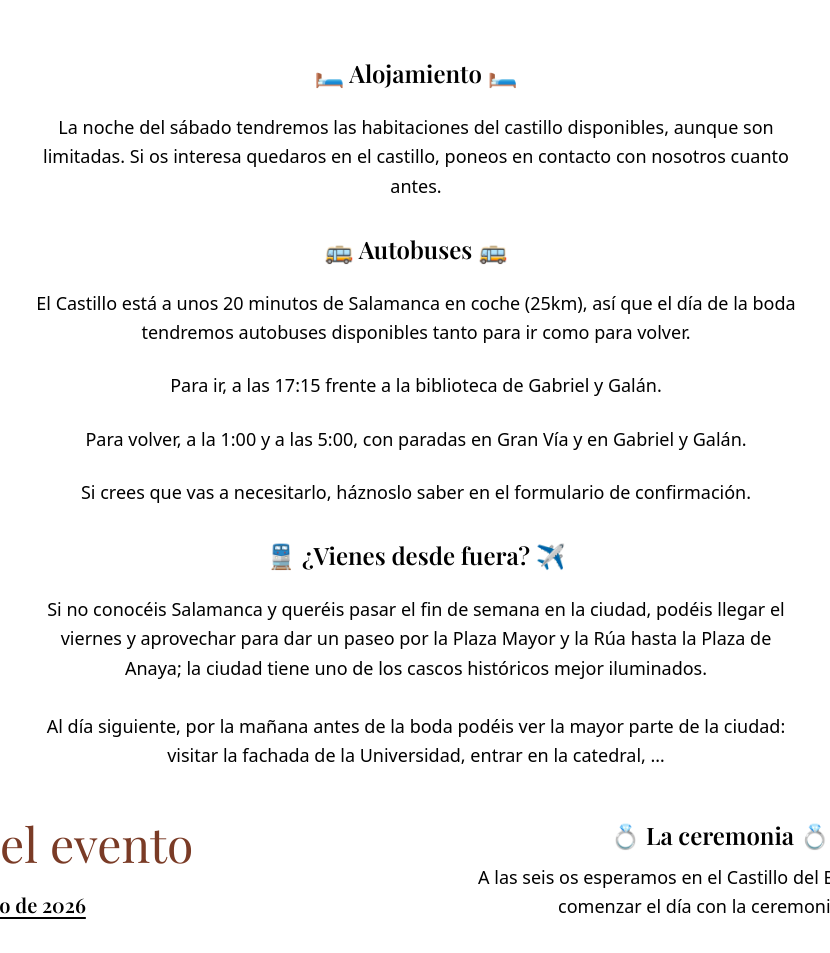
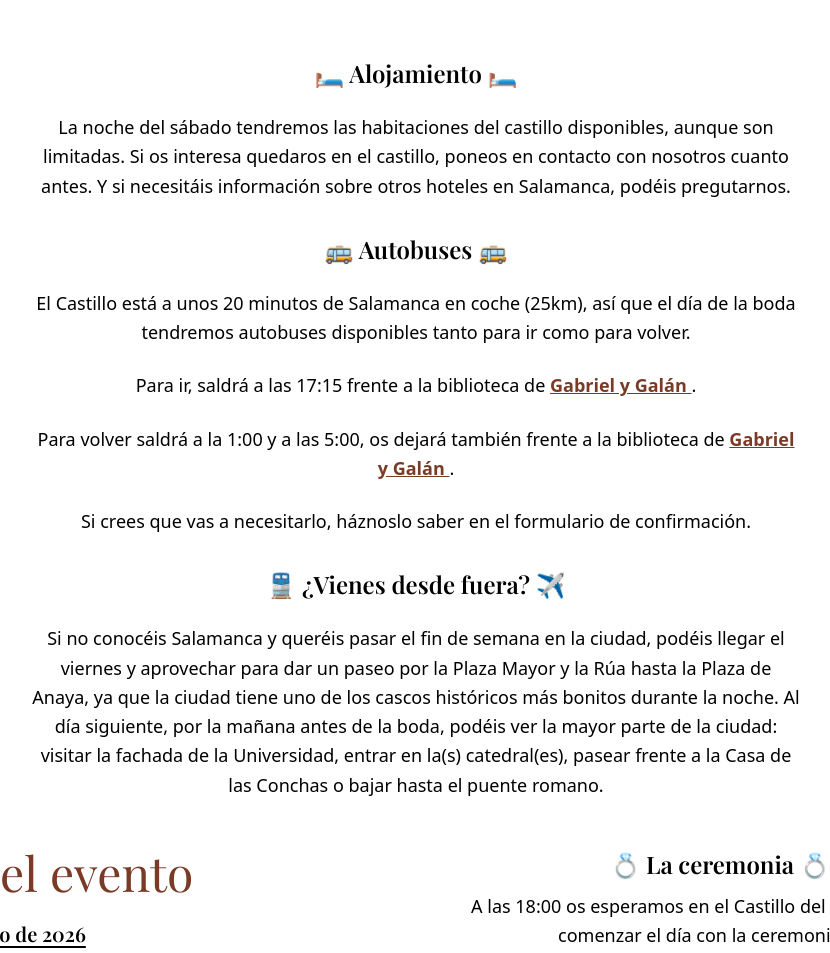
Before and after one commit to lmartincsanchez/luciaycarlos, a plain HTML site: page index.html in a window 1280 px wide. Shown: the part 1341-2294 px from the top of the page, without its empty margins (224-1054 px from the left). Drawn offline with nearby package versions, Linux system fonts and the light colour scheme.

Commit message:
Update index.html

```diff
--- a/index.html
+++ b/index.html
@@ -142,7 +142,8 @@
                     <p class="text-lg leading-relaxed font-sans">
                         La noche del sábado tendremos las habitaciones del castillo disponibles,
                         aunque son limitadas. Si os interesa quedaros en el castillo, poneos en
-                        contacto con nosotros cuanto antes.
+                        contacto con nosotros cuanto antes. Y si necesitáis información sobre otros
+                        hoteles en Salamanca, podéis pregutarnos.
                     </p>
                 </div>
 
@@ -160,13 +161,28 @@
                         </p>
 
                         <p>
-                            Para ir, a las 17:15 frente a la biblioteca de Gabriel y Galán.
-                        </p>
+                            Para ir, saldrá a las 17:15 frente a la biblioteca de
+                            <a
+                              href="https://maps.app.goo.gl/WSaejfZSu23dorrs5"
+                              target="_blank"
+                              rel="noopener noreferrer"
+                              class="text-[#7a3b26] font-semibold underline hover:opacity-80 transition"
+                            >
+                              Gabriel y Galán
+                            </a>.
+                          </p>
 
-                        <p>
-                            Para volver, a la 1:00 y a las 5:00, con paradas en Gran Vía y en
-                            Gabriel y Galán.
-                        </p>
+                          <p>
+                            Para volver saldrá a la 1:00 y a las 5:00, os dejará también frente a la biblioteca de
+                            <a
+                              href="https://maps.app.goo.gl/WSaejfZSu23dorrs5"
+                              target="_blank"
+                              rel="noopener noreferrer"
+                              class="text-[#7a3b26] font-semibold underline hover:opacity-80 transition"
+                            >
+                              Gabriel y Galán
+                            </a>.
+                          </p>
 
                         <p>
                             Si crees que vas a necesitarlo, háznoslo saber en el formulario de
@@ -183,13 +199,12 @@
 
                     <p class="text-lg leading-relaxed font-sans">
                         Si no conocéis Salamanca y queréis pasar el fin de semana en la ciudad,
-                        podéis llegar el viernes y aprovechar para dar un paseo por la Plaza
-                        Mayor y la Rúa hasta la Plaza de Anaya; la ciudad tiene uno de los cascos
-                        históricos mejor iluminados.
-                        <br /><br />
-                        Al día siguiente, por la mañana antes de la boda podéis ver la mayor
-                        parte de la ciudad: visitar la fachada de la Universidad, entrar en la
-                        catedral, …
+                        podéis llegar el viernes y aprovechar para dar un paseo por la Plaza Mayor
+                        y la Rúa hasta la Plaza de Anaya, ya que la ciudad tiene uno de los cascos
+                        históricos más bonitos durante la noche. Al día siguiente, por la mañana
+                        antes de la boda, podéis ver la mayor parte de la ciudad: visitar la fachada
+                        de la Universidad, entrar en la(s) catedral(es), pasear frente a la Casa
+                        de las Conchas o bajar hasta el puente romano.
                     </p>
                 </div>
 
@@ -220,7 +235,7 @@
                             💍 La ceremonia 💍
                         </h3>
                         <p class="text-lg leading-relaxed font-sans">
-                            A las seis os esperamos en el Castillo del Buen Amor para comenzar el
+                            A las 18:00 os esperamos en el Castillo del Buen Amor para comenzar el
                             día con la ceremonia civil.
                         </p>
                     </div>
@@ -268,8 +283,8 @@
                 </h2>
 
                 <p class="text-lg mb-16 font-sans">
-                    Si tenéis cualquier pregunta no dudéis en escribirnos, pero dejamos algunas
-                    preguntas que podrían surgir
+                    Si tenéis cualquier pregunta no dudéis en escribirnos, pero vamos dejando
+                    aquí algunas que ya nos habéis preguntado.
                 </p>
 
                 <!-- FAQ items -->
@@ -283,15 +298,6 @@
                             ¿Has conocido a alguien en el último momento y estás seguro que es la
                             persona de tu vida? ¡Pues qué mejor momento para presentarlo a todo el
                             mundo! Ház­noslo saber en el formulario de confirmación.
-                        </p>
-                    </div>
-
-                    <div>
-                        <h3 class="font-semibold text-lg mb-2">
-                            ¿Están permitidos los niños?
-                        </h3>
-                        <p class="leading-relaxed">
-                            ¿Eh? Claro
                         </p>
                     </div>
 
@@ -313,7 +319,7 @@
                         <p class="leading-relaxed">
                             Si el tiempo acompaña el cóctel será en exterior y la cena en interior.
                             Algunas zonas del castillo no son especialmente cómodas con tacones de
-                            aguja, así que prioriza la comodidad.
+                            aguja, así que ten cuidado.
                         </p>
                     </div>
 
```
